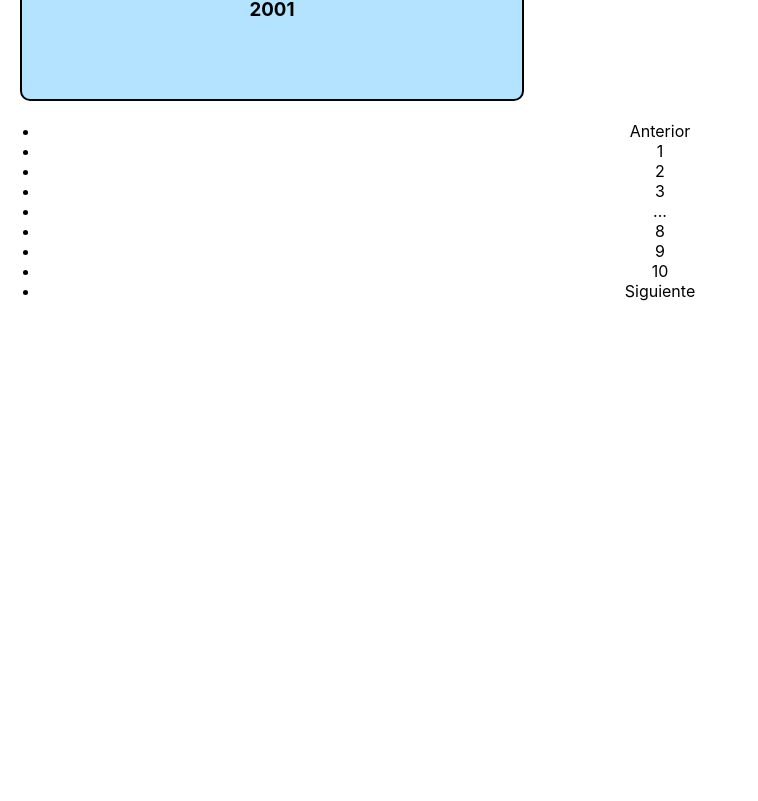
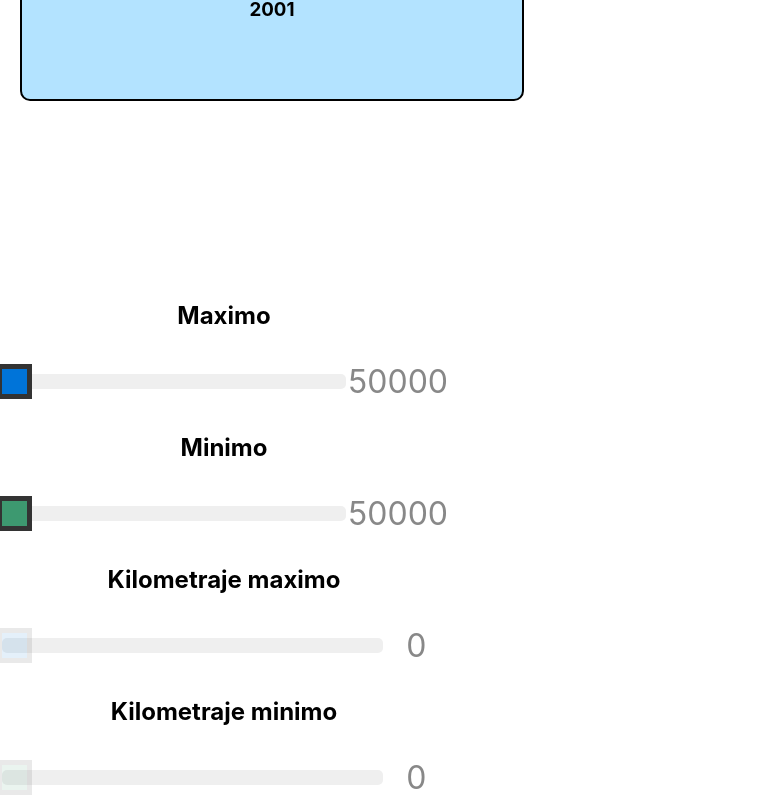
Before and after one commit to Hazagoku/Frontend_O.o, a React (Create React App) app in the folder frontend/: page / in a window 1280 px wide. Shown: the part 3139-3940 px from the top of the page, without its empty margins (0-758 px from the left). Before the commit the page ends 3456 px from the top, so only its background shows below. Built offline with nearby package versions, Linux system fonts and the light colour scheme.

Commit message:
Add files via upload

```diff
--- a/frontend/src/App.js
+++ b/frontend/src/App.js
@@ -1,12 +1,28 @@
 import './App.css';
 import JsonData from "./MOCK_DATA.json";
+import styled from 'styled-components';
 import Reactpagine from "react-paginate";
-import Formulario from './components/Formulario';
-import VehicleCard from './components/VehicleCard';
-import Maker_model from './components/Maker_model';
-import CheckBox_MM from './components/CheckBox_MM';
+import Formulario from './components/Formulario.js';
+import VehicleCard from './components/VehicleCard.js';
+import Maker_model from './components/Maker_model.js';
+import CheckBox_MM from './components/CheckBox_MM.js';
 import By_Year from "./components/By_Year";
+import FiltroPrecio from './components/FiltroPrecio.js';
+import Kilometraje from './components/Kilometraje.js';
 import { useState } from 'react';
+
+
+const Styles = styled.div`
+  .App {
+    display: flex;
+    align-items: left;
+  }
+  .wrapper {
+    margin-top: 20vh;
+    width: 35%;
+  }
+`;
+
 
 //App.js
 function App() {
@@ -36,8 +52,23 @@ function App() {
     };
 
   return (
+
     <div className="App">
       {displayUsers}
+      <Styles>
+        <div className="App">
+          <div className="wrapper">
+            <h2>Maximo</h2>
+            <FiltroPrecio color="#0074D9" />
+            <h2>Minimo</h2>
+            <FiltroPrecio color="#3D9970" />
+            <h2>Kilometraje maximo</h2>
+            <Kilometraje color="#0074D9" />
+            <h2>Kilometraje minimo</h2>
+            <Kilometraje color="#3D9970" />
+          </div>
+        </div>
+      </Styles>
       <Reactpagine
         previousLabel = {"Anterior"}
         nextLabel = {"Siguiente"}
```
